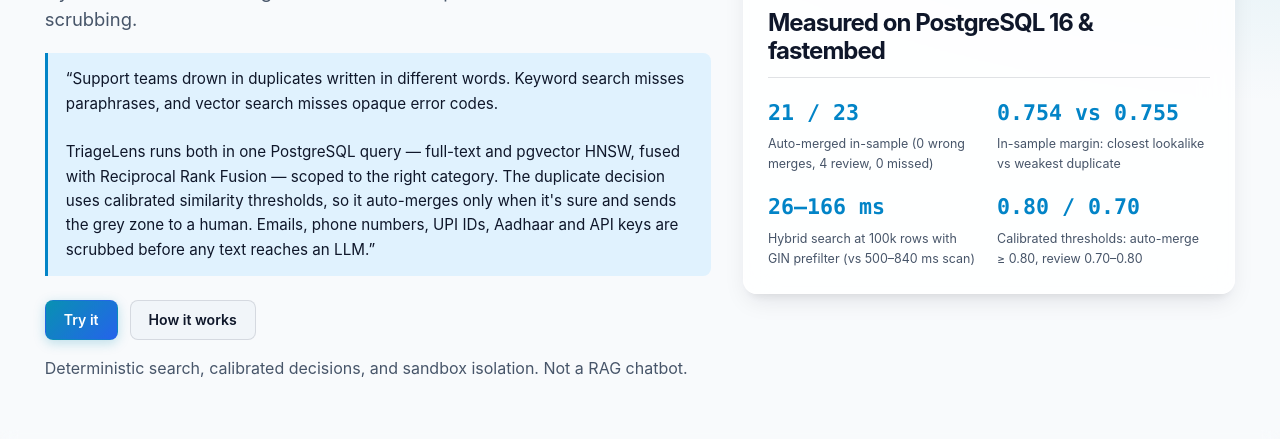
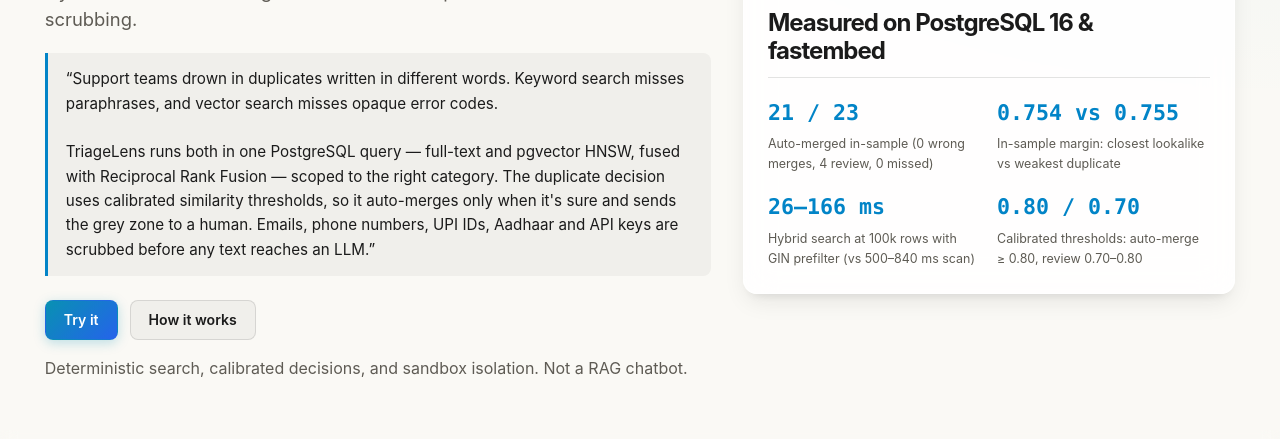
Before and after one commit to Srinu-design/triagelens, a plain HTML site: page static/index.html in a window 1280 px wide. Shown: the part 329-768 px from the top of the page. Drawn offline with Linux system fonts and the light colour scheme; files that its build step writes are made by us from their sources; no server answers; files whose address does not match are found by name.

Commit message:
ui: warm off-white light theme (SplitSync's neutrals), softer accent glow

```diff
--- a/static/styles.css
+++ b/static/styles.css
@@ -1,25 +1,25 @@
 /* TriageLens — Modern portfolio style with Lagoon cyan-to-blue accent */
 :root {
   color-scheme: light;
-  --bg: #f8fafc;
-  --panel: #f1f5f9;
-  --panel-2: #e2e8f0;
+  --bg: #faf9f5;
+  --panel: #f0efeb;
+  --panel-2: #e7e5df;
   --surface: #ffffff;
   --card: rgb(255 255 255 / 85%);
   --glass: rgb(255 255 255 / 80%);
   --edge: rgb(255 255 255 / 90%);
-  --line: rgb(15 23 42 / 12%);
-  --line-strong: rgb(15 23 42 / 24%);
-  --field: #64748b;
-  --text: #0f172a;
-  --muted: #475569;
+  --line: rgb(27 27 27 / 12%);
+  --line-strong: rgb(27 27 27 / 24%);
+  --field: #858179;
+  --text: #1b1b1b;
+  --muted: #5e5b54;
   --mono: ui-monospace, SFMono-Regular, Menlo, Monaco, Consolas, "Liberation Mono", monospace;
   --font: -apple-system, BlinkMacSystemFont, "Segoe UI", Roboto, Helvetica, Arial, sans-serif;
-  --shadow-sm: 0 1px 2px rgb(15 23 42 / 5%);
-  --shadow: 0 4px 6px -1px rgb(15 23 42 / 7%), 0 2px 4px -2px rgb(15 23 42 / 5%);
-  --shadow-lg: 0 10px 25px -5px rgb(15 23 42 / 10%), 0 8px 10px -6px rgb(15 23 42 / 8%);
+  --shadow-sm: 0 1px 2px rgb(27 27 27 / 5%);
+  --shadow: 0 4px 6px -1px rgb(27 27 27 / 7%), 0 2px 4px -2px rgb(27 27 27 / 5%);
+  --shadow-lg: 0 10px 25px -5px rgb(27 27 27 / 10%), 0 8px 10px -6px rgb(27 27 27 / 8%);
   --lagoon: linear-gradient(135deg, #0891b2, #2563eb);
-  --lagoon-glow: rgb(8 145 178 / 20%);
+  --lagoon-glow: rgb(8 145 178 / 6%);
   --lagoon-text: #0284c7;
   --primary: #0284c7;
   --primary-subtle: #e0f2fe;
@@ -37,8 +37,8 @@
   --info: #0284c7;
   --info-bg: #f0f9ff;
   --info-border: #bae6fd;
-  --code-bg: #0f172a;
-  --code-text: #f8fafc;
+  --code-bg: #1c1c1f;
+  --code-text: #e9e7e1;
   --highlight: #fef08a;
   --highlight-border: #eab308;
   --r-card: 14px;
@@ -155,7 +155,7 @@
 .nav-links a { display: inline-flex; align-items: center; min-height: 38px; color: #94a3b8; font-size: 0.8rem; font-weight: 600; text-decoration: none; white-space: nowrap; }
 .nav-links a:hover, .nav-links a[aria-current] { color: #ffffff; }
 .nav-github { display: inline-flex; align-items: center; justify-content: center; flex: none; min-height: 36px; padding: 6px 16px; border: 1.5px solid rgb(255 255 255 / 35%); border-radius: 10px; color: #f8fafc; font-size: 0.78rem; font-weight: 700; text-decoration: none; transition: background var(--transition), color var(--transition); }
-.nav-github:hover { background: #f8fafc; color: #0b0f17; }
+.nav-github:hover { background: #faf9f5; color: #181818; }
 .portfolio-nav :focus-visible { outline-color: #ffffff; }
 
 /* Project bar */
@@ -236,7 +236,7 @@
   margin: 0 0 24px 0;
   padding: 14px 18px;
   border-left: 3px solid var(--primary);
-  background: var(--primary-subtle);
+  background: var(--panel);
   border-radius: 0 var(--r-inner) var(--r-inner) 0;
   font-size: 0.95rem;
   color: var(--text);
```
